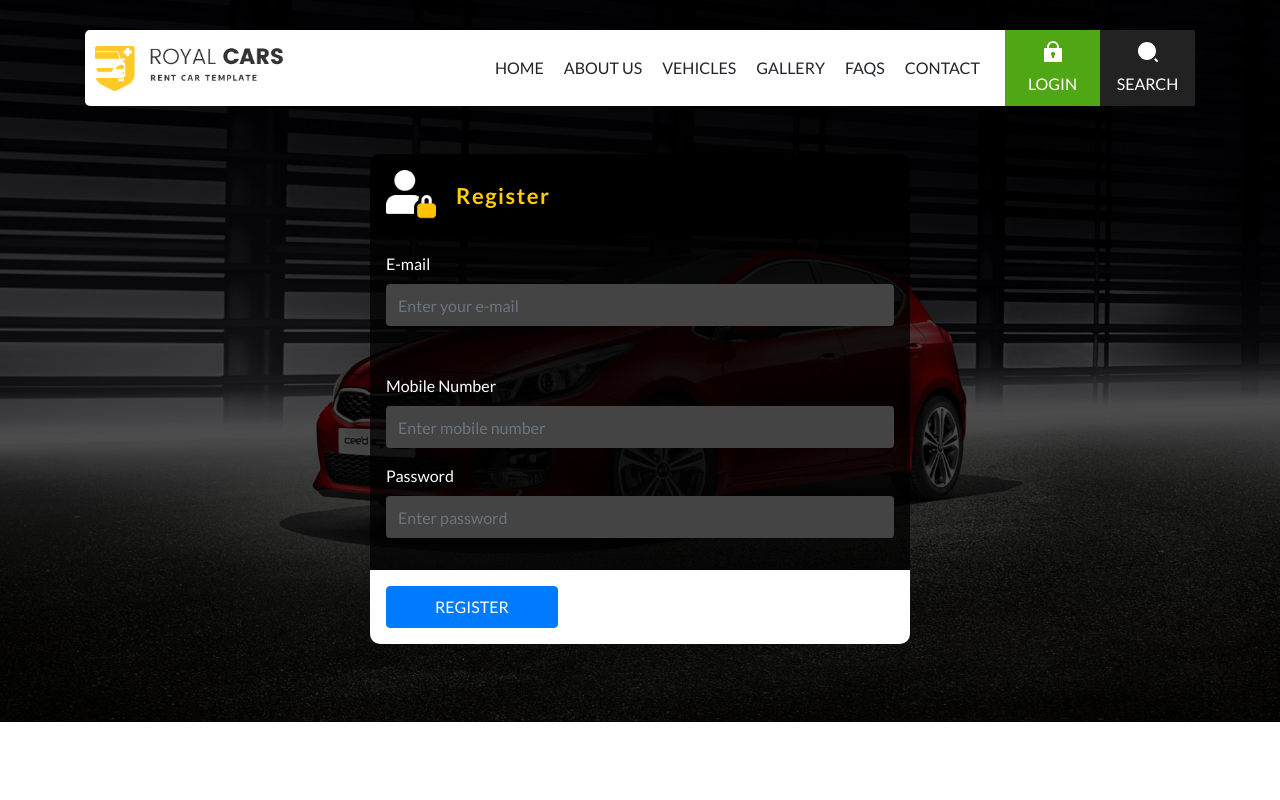
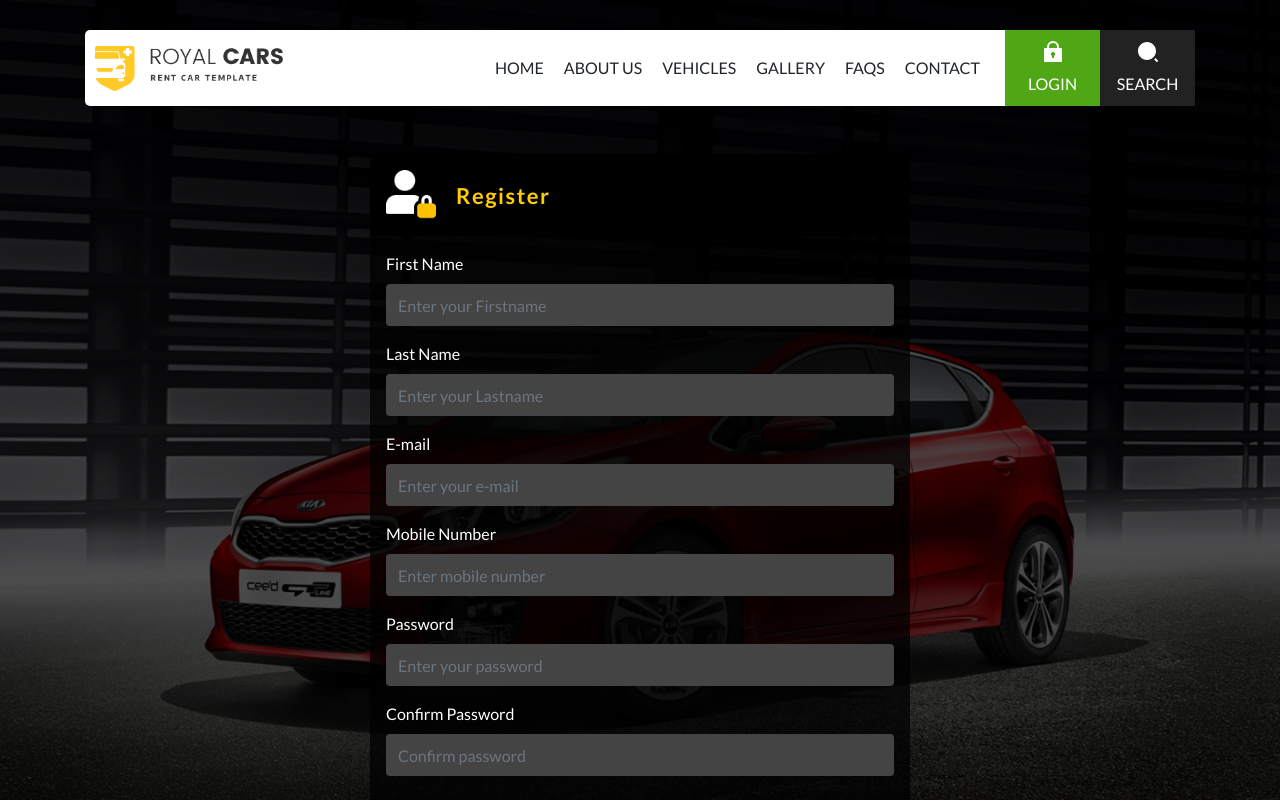
Before and after one commit to ashisintelcorp/redivendor, a Next.js app: page /register in a window 1280 px wide. Shown: the top 800 px of the page. Built offline with nearby package versions, Linux system fonts and the light colour scheme.

Commit message:
register change

```diff
--- a/pages/register.tsx
+++ b/pages/register.tsx
@@ -22,24 +22,37 @@ export const Register: React.FC = () => {
                             </div>
                         </div>
                         <div className="dark-form-fields p-3">
+                        <div className="form-group mb-3">
+                                <label htmlFor="">First Name</label>
+                                <input type="text" className="form-control" placeholder="Enter your Firstname" />
+                            </div>
+                            <div className="form-group">
+                                <label htmlFor="">Last Name</label>
+                                <input type="text" className="form-control" placeholder="Enter your Lastname" />
+                            </div>
+
                             <div className="form-group">
                                 <label htmlFor="">E-mail</label>
                                 <input type="email" className="form-control" placeholder="Enter your e-mail" />
                             </div>
-                            </div>
-                        <div className="dark-form-fields p-3">
+
                             <div className="form-group">
                                 <label htmlFor="">Mobile Number</label>
                                 <input type="text" className="form-control" placeholder="Enter mobile number" />
                             </div>
                             <div className="form-group">
                                 <label htmlFor="">Password</label>
-                                <input type="password" className="form-control" placeholder="Enter password" />
+                                <input type="password" className="form-control" placeholder="Enter your password" />
                             </div>
-                        </div>
+                            <div className="form-group">
+                                <label htmlFor="">Confirm Password</label>
+                                <input type="password" className="form-control" placeholder="Confirm password" />
+                            </div>
+                            </div>
+
                         <div className="bg-white d-flex align-items-center justify-content-between p-3">
                            {/*<Link href='/forgot-password' passHref ><a className="text-danger">Forgot password?</a></Link>*/}
-                            <button className="btn btn-primary text-uppercase py-2 px-5">Register</button>
+                            <button className="btn btn-warning text-uppercase py-2 px-5">Register</button>
                         </div>
                     </form>
                     {/*<Link href='/register' passHref ><a className="text-white text-center d-block mt-4">Don't have an account? Register now!</a></Link>*/}
```
Also changed, not shown: pages/contact.tsx (+7 -7 lines).
